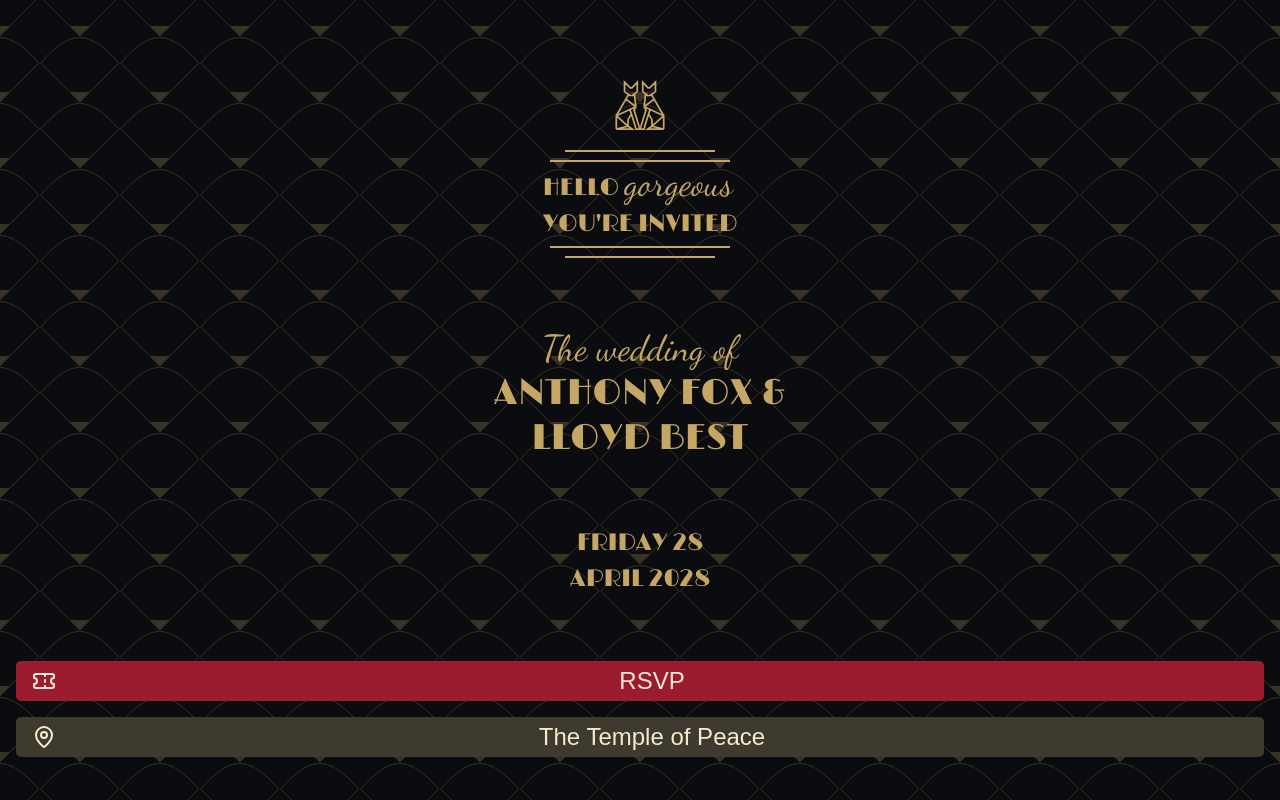
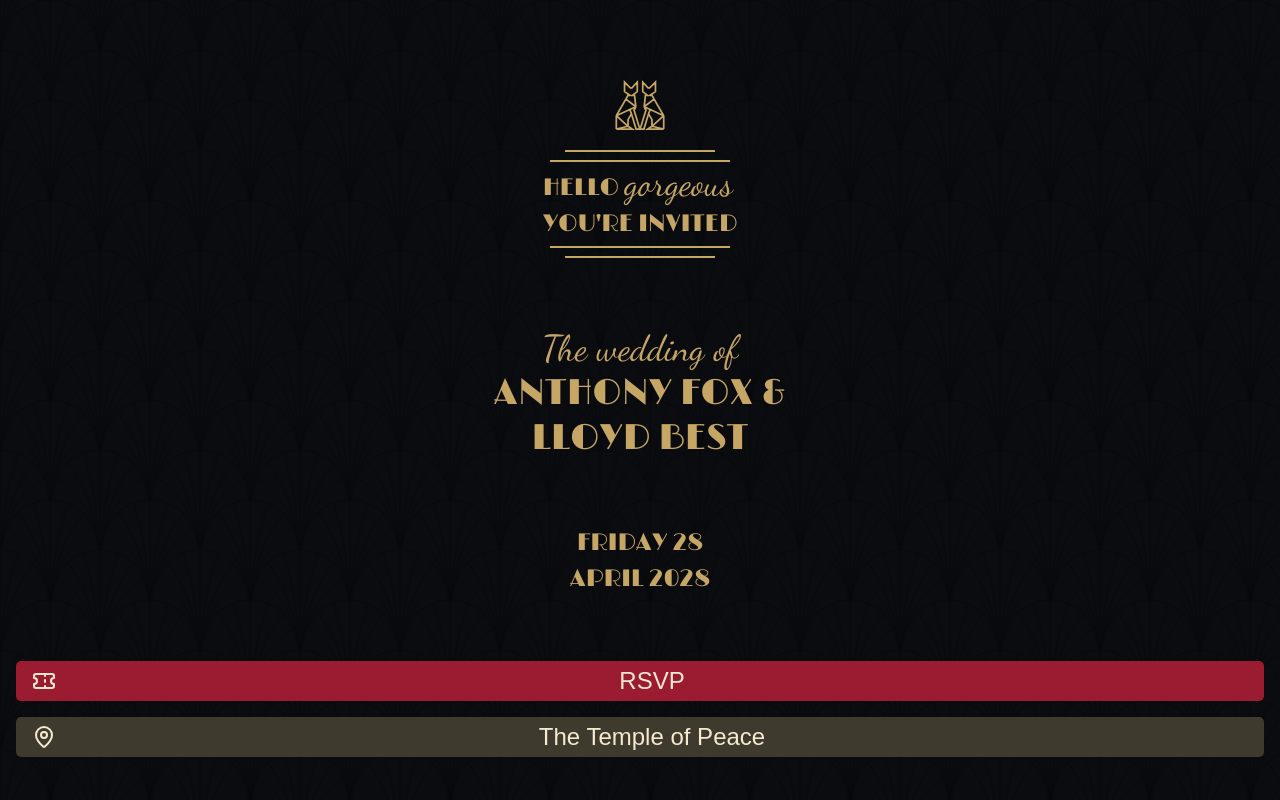
Before and after one commit to MattElcock/BestFoxWedding, a Next.js app: page / in a window 1280 px wide. Built offline with nearby package versions, Linux system fonts and the light colour scheme; a web font is replaced by a local one.

Commit message:
improve background

```diff
--- a/src/app/globals.css
+++ b/src/app/globals.css
@@ -13,20 +13,29 @@ body {
   background-color: #0b0c10;
 }
 
-body::before {
+body::before,
+body::after {
   content: "";
   position: fixed;
   inset: 0;
   background-image: url("/images/fan.svg");
   background-repeat: repeat;
-  background-position: center;
   opacity: 0.25;
   pointer-events: none;
+}
+
+body::before {
+  background-position: 0 0;
+}
+
+body::after {
+  background-position: 50px 50px;
 }
 
 .container {
   position: relative;
   margin: 1rem;
+  z-index: 1;
 }
 
 button {
```
Also changed, not shown: public/images/fan.svg.
